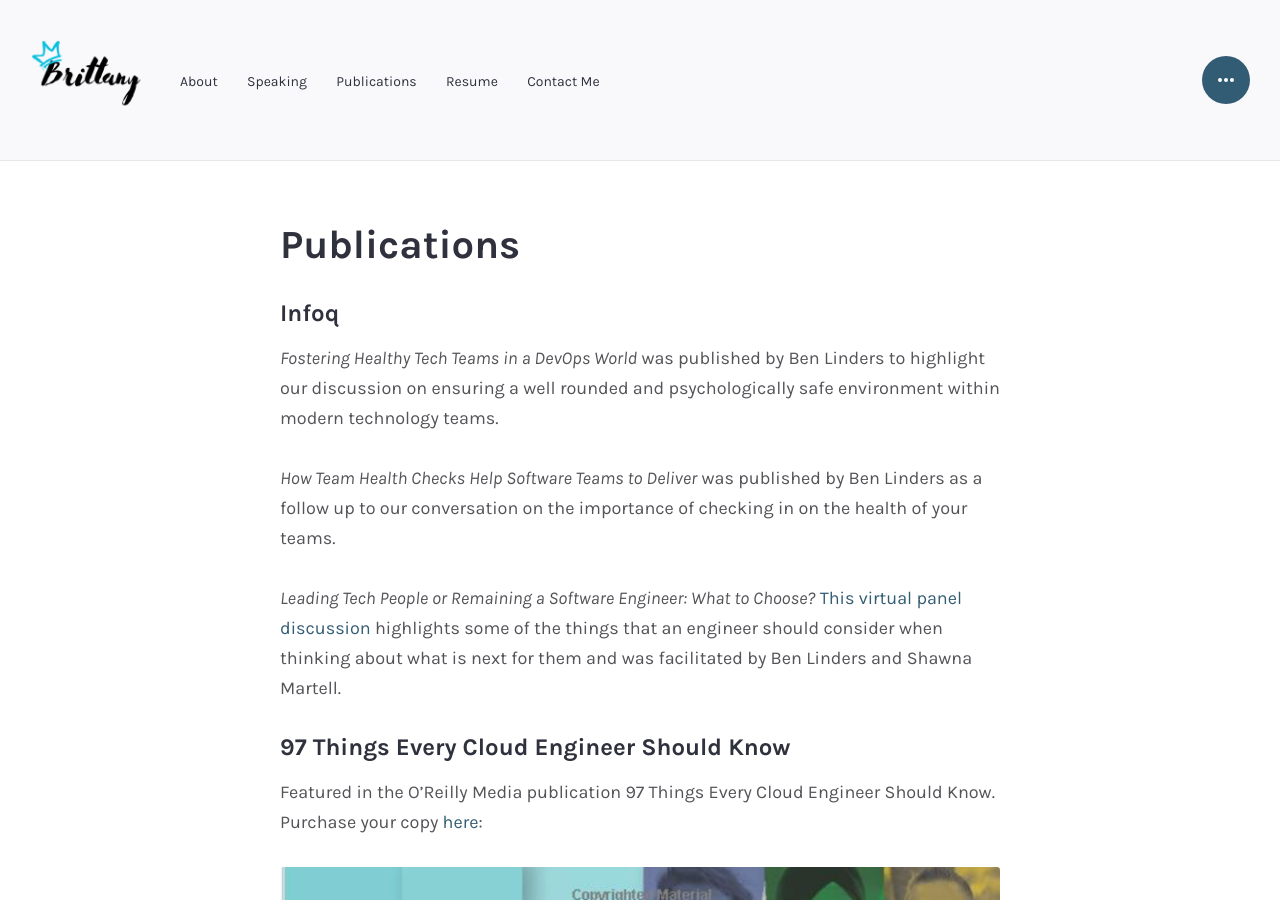
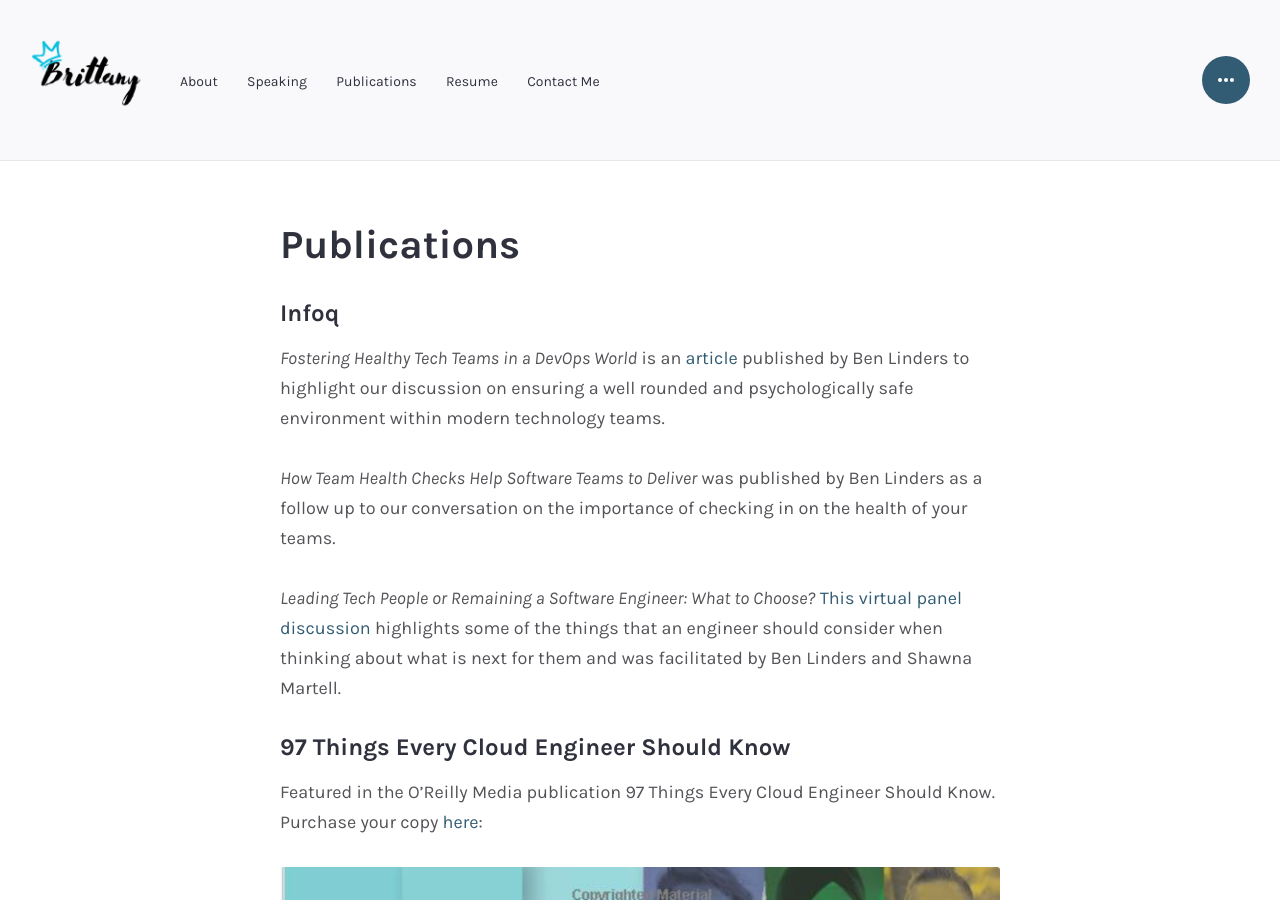
Before and after one commit to bnwoods/bnwoods.github.io, a Jekyll site: the page built from publications.md, in a window 1280 px wide and 900 px high. Built offline with Jekyll 4.4.1, drawn with Linux system fonts in a browser that asks for light colours; some web fonts are replaced; comment, search, counter and statistics services are not loaded.

Commit message:
Add link for InfoQ publications

```diff
--- a/publications.md
+++ b/publications.md
@@ -5,7 +5,7 @@ featured_image:
 ---
 
 #### Infoq
-*Fostering Healthy Tech Teams in a DevOps World* was published by Ben Linders to highlight our discussion on ensuring a well rounded and psychologically safe environment within modern technology teams.
+*Fostering Healthy Tech Teams in a DevOps World* is an<a href='https://www.infoq.com/news/2024/06/healthy-tech-teams-devops/'> article</a> published by Ben Linders to highlight our discussion on ensuring a well rounded and psychologically safe environment within modern technology teams.
 
 *How Team Health Checks Help Software Teams to Deliver* was published by Ben Linders as a follow up to our conversation on the importance of checking in on the health of your teams.
 
```
